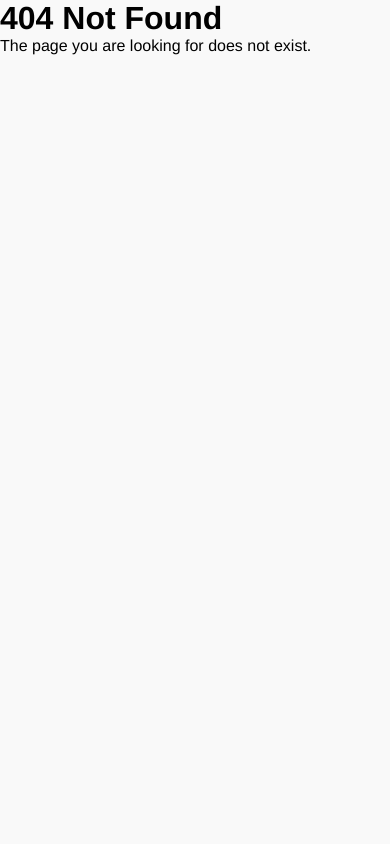
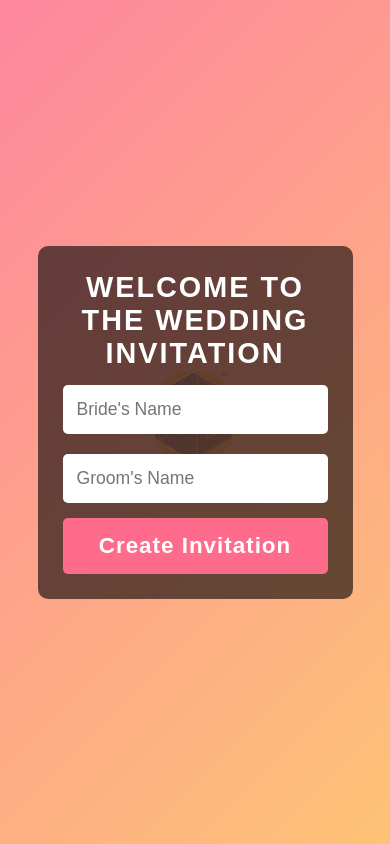
Before and after one commit to dilli2127/E-invite, a React (Create React App) app: page / in a window 390 px wide. Before the commit this address had no page. Built offline with nearby package versions, Linux system fonts and the light colour scheme.

Commit message:
fixing the issues

```diff
--- /dev/null
+++ b/src/pages/LadingPage/LandingPage.css
@@ -0,0 +1,137 @@
+/* Full page background with gradient and centered content */
+.landing-page {
+    height: 100vh;
+    display: flex;
+    justify-content: center;
+    align-items: center;
+    background: linear-gradient(135deg, rgba(255, 105, 135, 0.8), rgba(255, 181, 85, 0.8)); /* Gradient background */
+    color: white;
+    font-family: 'Arial', sans-serif;
+    position: relative;
+    overflow: hidden;
+  }
+
+  .landing-page::before {
+    content: '';
+    position: absolute;
+    top: 0;
+    left: 0;
+    right: 0;
+    bottom: 0;
+    background-image: url('../../assets/img/ffslogo.png'); /* Background logo */
+    background-size: 500px; /* Medium-sized logo */
+    background-position: center;
+    background-repeat: no-repeat;
+    opacity: 0.3; /* Apply opacity to the logo */
+    z-index: 0;
+  }
+
+  .content-container {
+    text-align: center;
+    background-color: rgba(0, 0, 0, 0.6); /* Semi-transparent background for readability */
+    padding: 40px;
+    border-radius: 10px;
+    width: 40%;
+    max-width: 500px;
+    z-index: 1; /* Make sure content is on top of the background */
+  }
+
+  h1 {
+    font-size: 2.5rem;
+    margin-bottom: 20px;
+    font-weight: bold;
+    text-transform: uppercase;
+    letter-spacing: 2px;
+  }
+
+  .input-group {
+    margin-bottom: 15px;
+  }
+
+  .input-group input {
+    width: 100%;
+    padding: 12px;
+    font-size: 1rem;
+    border-radius: 5px;
+    border: none;
+    margin-top: 5px;
+    box-sizing: border-box;
+    transition: all 0.3s ease;
+  }
+
+  .input-group input:focus {
+    border: 2px solid #fe6b8b;
+    outline: none;
+  }
+
+  .submit-btn {
+    padding: 15px 25px;
+    background-color: #fe6b8b;
+    color: white;
+    border: none;
+    border-radius: 5px;
+    font-size: 1.2rem;
+    cursor: pointer;
+    transition: all 0.3s ease;
+    font-weight: bold;
+    letter-spacing: 1px;
+  }
+
+  .submit-btn:hover {
+    background-color: #ff8e53;
+    transform: scale(1.05); /* Slight scale-up effect */
+  }
+
+  .submit-btn:active {
+    background-color: #ff5722;
+    transform: scale(1);
+  }
+
+  @media (max-width: 768px) {
+    /* Smaller screen styles */
+    .landing-page {
+      padding: 20px; /* Reduce padding on mobile for better fit */
+    }
+
+    .content-container {
+      width: 90%; /* Make container almost full width */
+      padding: 30px;
+    }
+
+    h1 {
+      font-size: 2rem; /* Smaller header size */
+      margin-bottom: 10px;
+    }
+
+    .input-group input {
+      font-size: 1.1rem; /* Increase input font size slightly for readability */
+      padding: 14px; /* Larger padding for easier tapping */
+    }
+
+    .submit-btn {
+      width: 100%; /* Button takes full width on mobile */
+      font-size: 1.5rem; /* Slightly larger font size */
+      padding: 18px; /* Larger padding for better usability */
+    }
+
+    /* Optional: Adjust background logo size for mobile */
+    .landing-page::before {
+      background-size: 200px; /* Slightly smaller logo on mobile */
+    }
+  }
+
+  /* Very small screen adjustments (e.g., mobile phones in portrait) */
+  @media (max-width: 480px) {
+    h1 {
+      font-size: 1.8rem; /* Further reduce font size for very small screens */
+    }
+
+    .content-container {
+      padding: 25px; /* Slightly less padding for very small screens */
+    }
+
+    .submit-btn {
+      font-size: 1.4rem; /* Adjust button font size */
+      padding: 15px; /* Adjust button padding for small screens */
+    }
+  }
--- /dev/null
+++ b/src/pages/LadingPage/index.tsx
@@ -0,0 +1,48 @@
+import React, { useState } from 'react';
+import { useNavigate } from 'react-router-dom';
+import './LandingPage.css'; // For custom styling
+
+const LandingPage: React.FC = () => {
+  const [brideName, setBrideName] = useState('');
+  const [groomName, setGroomName] = useState('');
+  const navigate = useNavigate();
+
+  const handleSubmit = (e: React.FormEvent) => {
+    e.preventDefault();
+    if (brideName && groomName) {
+      // Redirect to the invite page with bride and groom names
+      navigate(`/einvite/${brideName}weds${groomName}`);
+    }
+  };
+
+  return (
+    <div className="landing-page">
+      <div className="content-container">
+        <h1>Welcome to the Wedding Invitation</h1>
+        <form onSubmit={handleSubmit}>
+          <div className="input-group">
+            <input
+              type="text"
+              placeholder="Bride's Name"
+              value={brideName}
+              onChange={(e) => setBrideName(e.target.value)}
+            />
+          </div>
+          <div className="input-group">
+            <input
+              type="text"
+              placeholder="Groom's Name"
+              value={groomName}
+              onChange={(e) => setGroomName(e.target.value)}
+            />
+          </div>
+          <button type="submit" className="submit-btn">
+            Create Invitation
+          </button>
+        </form>
+      </div>
+    </div>
+  );
+};
+
+export default LandingPage;
--- a/src/routes/routerData.tsx
+++ b/src/routes/routerData.tsx
@@ -4,6 +4,7 @@ import Sidebar from "../components/antd/sidebar/sidebar";
 import HomePage from "../pages/Dashboard";
 import Einvite from "../pages/E-Invite";
 import EInviteCrud from "../pages/E-InviteCrud/crud";
+import LandingPage from "../pages/LadingPage";
 
 const routerData: RouteConfig[] = [
   {
@@ -13,14 +14,14 @@ const routerData: RouteConfig[] = [
     children: [],
   },
   {
-    key: "Einvite",
-    path: "/:id",
-    component: <Einvite />,
+    key: "LandingPage",
+    path: "/",
+    component: <LandingPage />,
     children: [],
   },
   {
     key: "einvite",
-    path: "/einvite:id",
+    path: "/einvite/:id",
     component: <Einvite/>,
     children: [],
   },
```
Also changed, not shown: src/assets/img/ffslogo.png (added).
